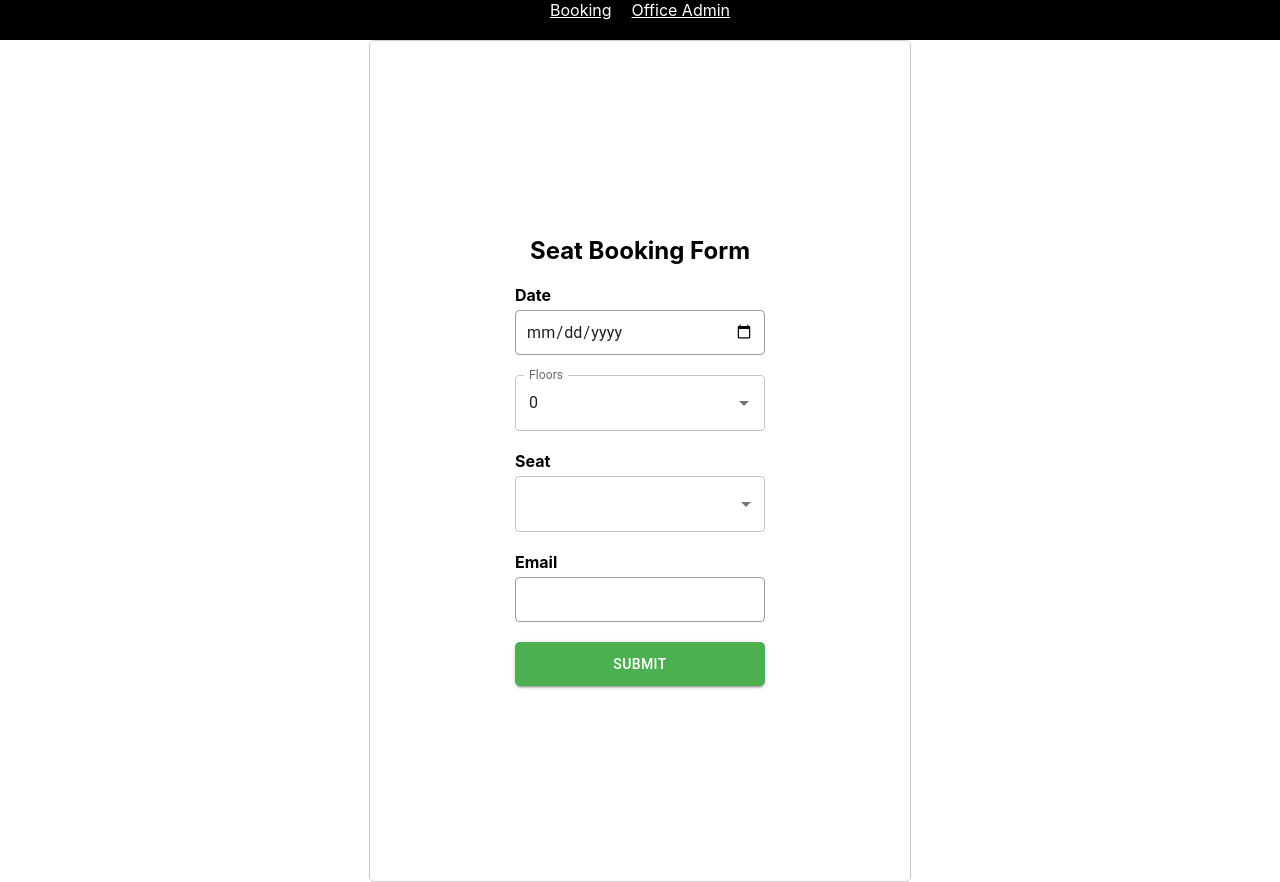
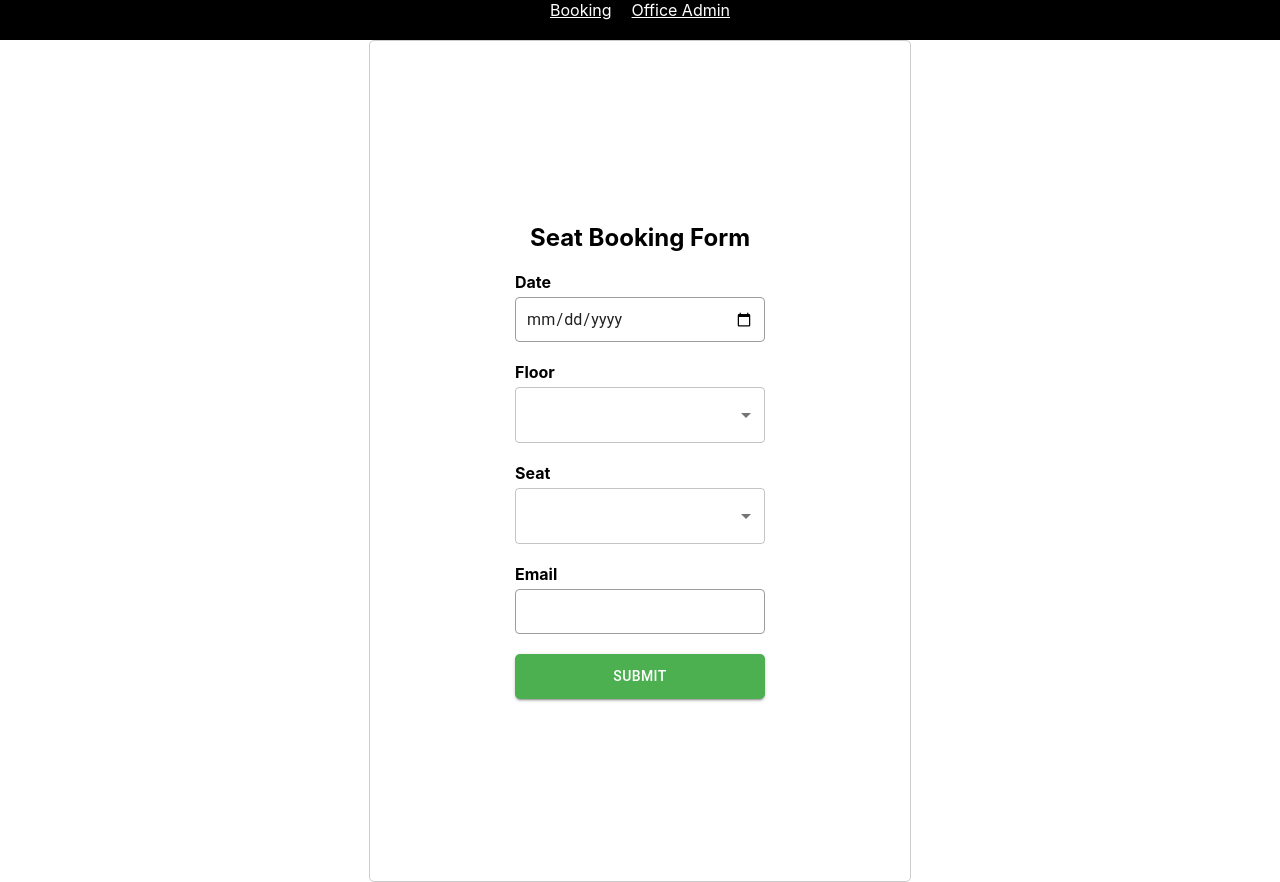
Before and after one commit to tp1088/book-my-seat, a React (Create React App) app: page /booking in a window 1280 px wide. Built offline with nearby package versions, Linux system fonts and the light colour scheme.

Commit message:
floor select

```diff
--- a/src/components/Booking.tsx
+++ b/src/components/Booking.tsx
@@ -10,7 +10,7 @@ import { Autocomplete } from '@mui/material';
 import { useEffect} from "react";
 
 export interface SeatBookingFormData {
-    floor: number;
+    floor: string;
     seat: string;
     bookingDate: string;
     email: string;
@@ -18,7 +18,7 @@ export interface SeatBookingFormData {
 
 const Booking: React.FC = () => {
     const [formData, setFormData] = useState<SeatBookingFormData>({
-        floor: 0,
+        floor: '',
         seat: '',
         bookingDate: '',
         email: '',
@@ -57,7 +57,7 @@ const Booking: React.FC = () => {
 
         // Reset the form after successful submission
         setFormData({
-            floor: 0,
+            floor: '',
             seat: 'Select a seat',
             bookingDate: '',
             email: '',
@@ -81,15 +81,26 @@ const Booking: React.FC = () => {
                     />
                 </div>
                 <div className="form-group">
-                    <Autocomplete
-                        disablePortal
+                <label htmlFor="seat">Floor</label>
+                    <Select
+                        style={{ width: "250px" }}
                         id="floor"
-                        options={floor}
+                        name="floor"
                         value={formData.floor}
-                        sx={{ width: 250 }}
-                        renderInput={(params) => <TextField {...params} label="Floors"
-                        />}
-                    />
+                        onChange={handleSelectChange}
+                        required
+                        label="Floor"
+                    >
+                        <MenuItem value="" disabled>Select a Floor</MenuItem>
+                        {floor.map((name) => (
+                            <MenuItem
+                                key={name}
+                                value={name}
+                            >
+                                {name}
+                            </MenuItem>
+                        ))}
+                    </Select>
                 </div>
                 <div className="form-group">
                     <label htmlFor="seat">Seat</label>
```
